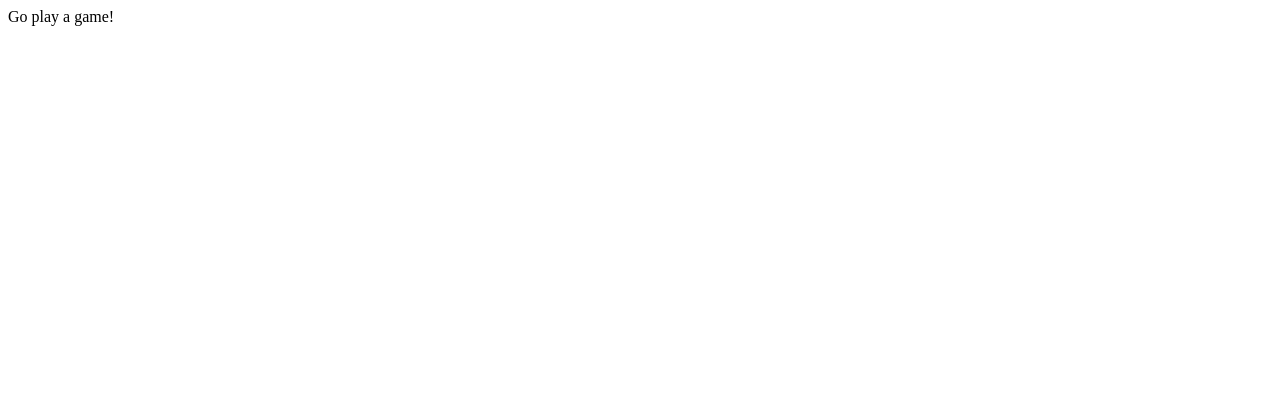
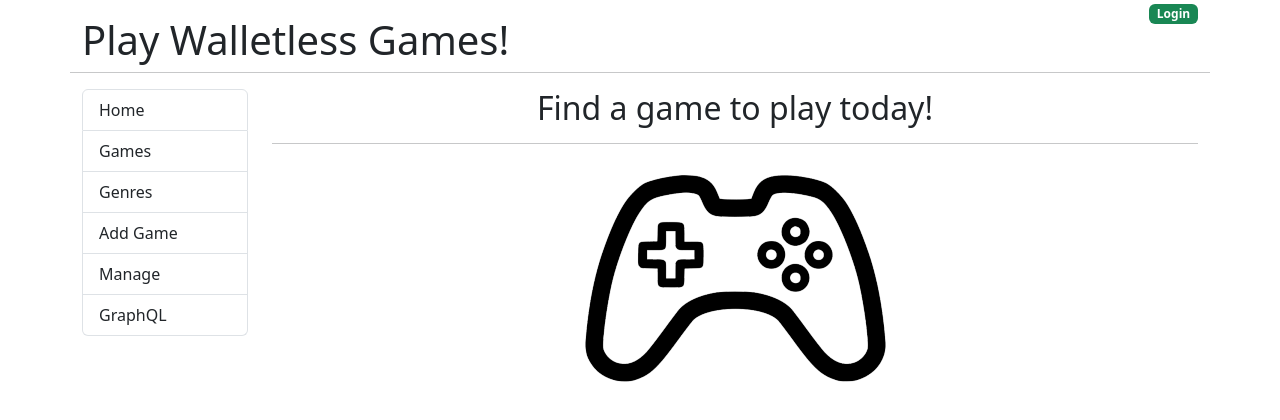
Before and after one commit to kenichisutan/play-walletless-games, a React (Create React App) app in the folder play-walletless-games-front-end/: page / in a window 1280 px wide. Shown: the top 420 px of the page. Built offline with nearby package versions, Linux system fonts and the light colour scheme.

Commit message:
Created general home UI

```diff
--- a/play-walletless-games-front-end/public/index.html
+++ b/play-walletless-games-front-end/public/index.html
@@ -10,34 +10,14 @@
       content="Web site created using create-react-app"
     />
     <link rel="apple-touch-icon" href="%PUBLIC_URL%/logo192.png" />
-    <!--
-      manifest.json provides metadata used when your web app is installed on a
-      user's mobile device or desktop. See https://developers.google.com/web/fundamentals/web-app-manifest/
-    -->
     <link rel="manifest" href="%PUBLIC_URL%/manifest.json" />
-    <!--
-      Notice the use of %PUBLIC_URL% in the tags above.
-      It will be replaced with the URL of the `public` folder during the build.
-      Only files inside the `public` folder can be referenced from the HTML.
-
-      Unlike "/favicon.ico" or "favicon.ico", "%PUBLIC_URL%/favicon.ico" will
-      work correctly both with client-side routing and a non-root public URL.
-      Learn how to configure a non-root public URL by running `npm run build`.
-    -->
-    <title>React App</title>
+    <!-- Bootstrap -->
+    <link href="https://cdn.jsdelivr.net/npm/bootstrap@5.3.0-alpha1/dist/css/bootstrap.min.css" rel="stylesheet" integrity="sha384-GLhlTQ8iRABdZLl6O3oVMWSktQOp6b7In1Zl3/Jr59b6EGGoI1aFkw7cmDA6j6gD" crossorigin="anonymous">
+    <title>Play Walletless Games</title>
   </head>
   <body>
     <noscript>You need to enable JavaScript to run this app.</noscript>
     <div id="root"></div>
-    <!--
-      This HTML file is a template.
-      If you open it directly in the browser, you will see an empty page.
 
-      You can add webfonts, meta tags, or analytics to this file.
-      The build step will place the bundled scripts into the <body> tag.
-
-      To begin the development, run `npm start` or `yarn start`.
-      To create a production bundle, use `npm run build` or `yarn build`.
-    -->
   </body>
 </html>
--- a/play-walletless-games-front-end/src/App.js
+++ b/play-walletless-games-front-end/src/App.js
@@ -1,7 +1,34 @@
+import Home from './components/Home'
+
 function App() {
   return (
-    <div>
-      Go play a game!
+    <div className="container">
+        <div className="row">
+            <div className="col">
+                <h1 className="mt-3">Play Walletless Games!</h1>
+            </div>
+            <div className="col text-end">
+                <a href="#!"><span className="badge bg-success">Login</span></a>
+            </div>
+            <hr className="mb-3"></hr>
+        </div>
+        <div className="row">
+            <div className="col-md-2">
+                <nav>
+                    <div className="list-group">
+                        <a href="#!" className="list-group-item list-group-item-action">Home</a>
+                        <a href="#!" className="list-group-item list-group-item-action">Games</a>
+                        <a href="#!" className="list-group-item list-group-item-action">Genres</a>
+                        <a href="#!" className="list-group-item list-group-item-action">Add Game</a>
+                        <a href="#!" className="list-group-item list-group-item-action">Manage</a>
+                        <a href="#!" className="list-group-item list-group-item-action">GraphQL</a>
+                    </div>
+                </nav>
+            </div>
+            <div className="col-md-10">
+                <Home></Home>
+            </div>
+        </div>
     </div>
   );
 }
--- /dev/null
+++ b/play-walletless-games-front-end/src/components/Home.js
@@ -0,0 +1,15 @@
+import Controller from './../images/controller.png'
+
+const Home = () => {
+    return(
+        <>
+        <div className="text-center">
+            <h2>Find a game to play today!</h2>
+            <hr />
+            <img src={Controller} alt="controller"></img>
+        </div>
+        </>
+    )
+}
+
+export default Home;
```
Also changed, not shown: play-walletless-games-front-end/src/images/controller.png (added).
